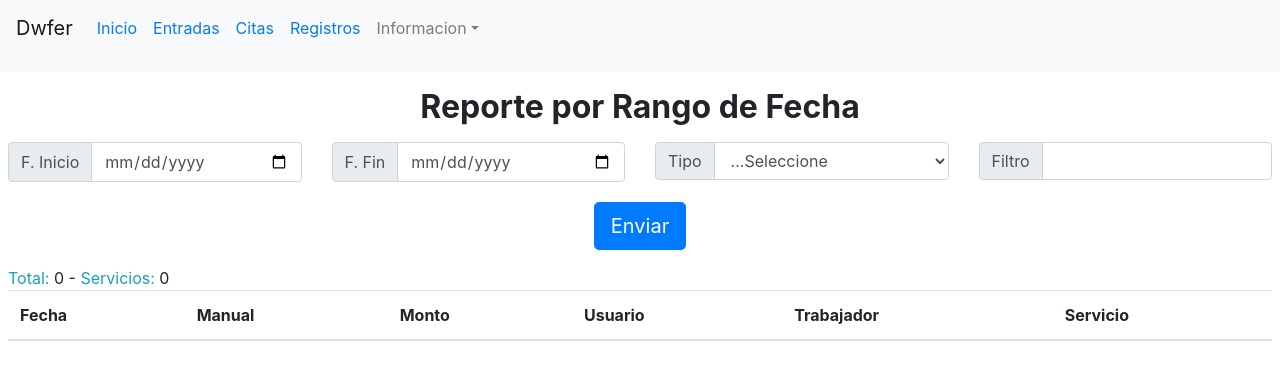
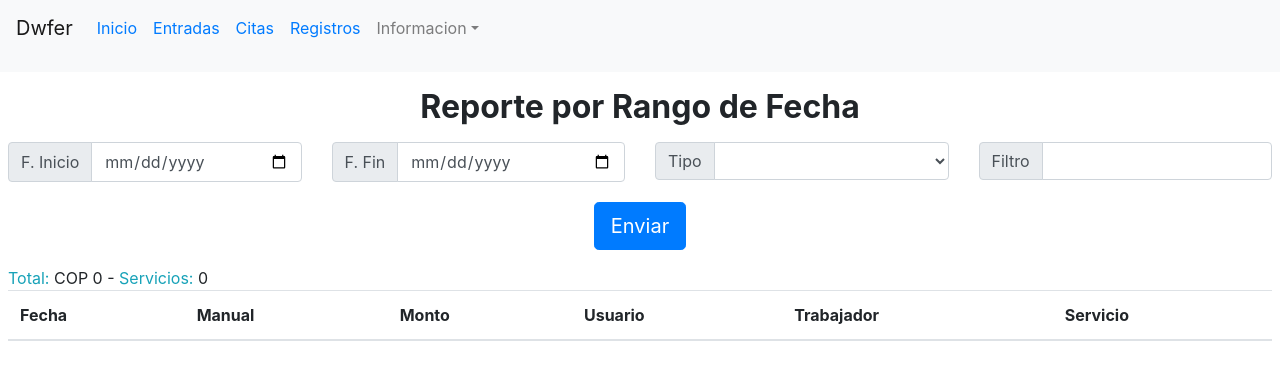
Before and after one commit to sedwarb/hairdressing, a React (Create React App) app in the folder client/: page /849798108101 in a window 1280 px wide. Shown: the top 380 px of the page. Built offline with nearby package versions, Linux system fonts and the light colour scheme.

Commit message:
se coloco formato al total en moneda local en la barra de estado, creando una funcion para este fin

```diff
--- a/client/src/components/BarraEstado/BarraEstado.jsx
+++ b/client/src/components/BarraEstado/BarraEstado.jsx
@@ -1,4 +1,5 @@
 import React from 'react'
+import { formatoMoneda } from '../constAndFunctions/varios_usos/formatoMoneda'
 
 export function BarraEstado({estado,datos}){
     return(
@@ -7,9 +8,9 @@ export function BarraEstado({estado,datos}){
                 estado.type===""?
                 <div>
                     <span className='text-info'>{`Total: `}</span>
-                    <span>{`${datos.length>0?datos[0].sumaManual+datos[0].sumaServicio:0} - `}</span>
+                    <span>{`${datos.length>0?formatoMoneda(datos[0].sumaManual+datos[0].sumaServicio):formatoMoneda(0)} - `}</span>
                     <span className='text-info'>{`Servicios: `}</span>
-                    <span>{`${datos.length}`}</span>
+                    <span>{`${datos.length>0?datos.length-1:0}`}</span>
                 </div>:
                 <div></div>
             }
--- a/client/src/components/ShowMeTables/inputsTables/inputGen.jsx
+++ b/client/src/components/ShowMeTables/inputsTables/inputGen.jsx
@@ -13,7 +13,7 @@ export function InputGen({conf,estado,nombre,iden,tipo}){
                             <span className="input-group-text" id="tipo">Tipo</span>
                         </div>
                         <select className="form-label form-control" onChange={(e) => conf({ ...estado, typed: e.currentTarget.value })}>
-                            <option className="list-group-item">...Seleccione</option>
+                            <option className="list-group-item">{""}</option>
                             {tableFilter && tableFilter.map(date => <option className="list-group-item" key={date.str} value={date.str}>{date.name}</option>)}
                         </select>
                     </div>
--- /dev/null
+++ b/client/src/components/constAndFunctions/varios_usos/formatoMoneda.js
@@ -0,0 +1,5 @@
+export function formatoMoneda(numero){
+    let formato = new Intl.NumberFormat('en-US',
+        {style:'currency',minimumFractionDigits: 0,currency:"COP"})
+    return formato.format(numero)
+}
```
